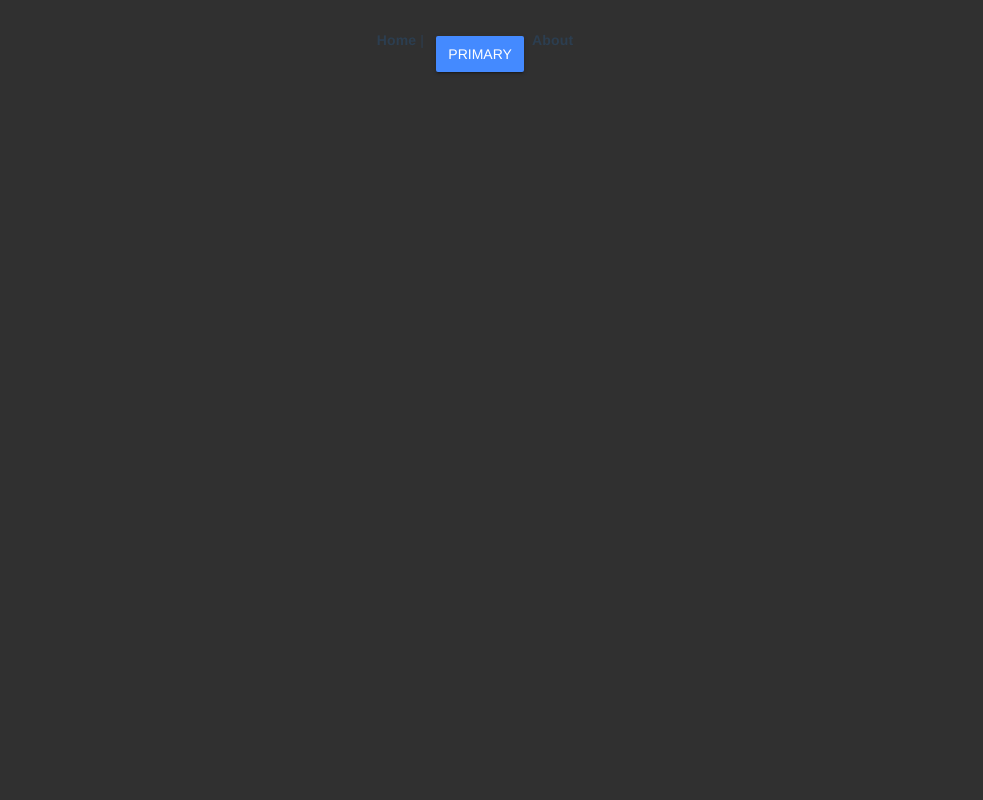
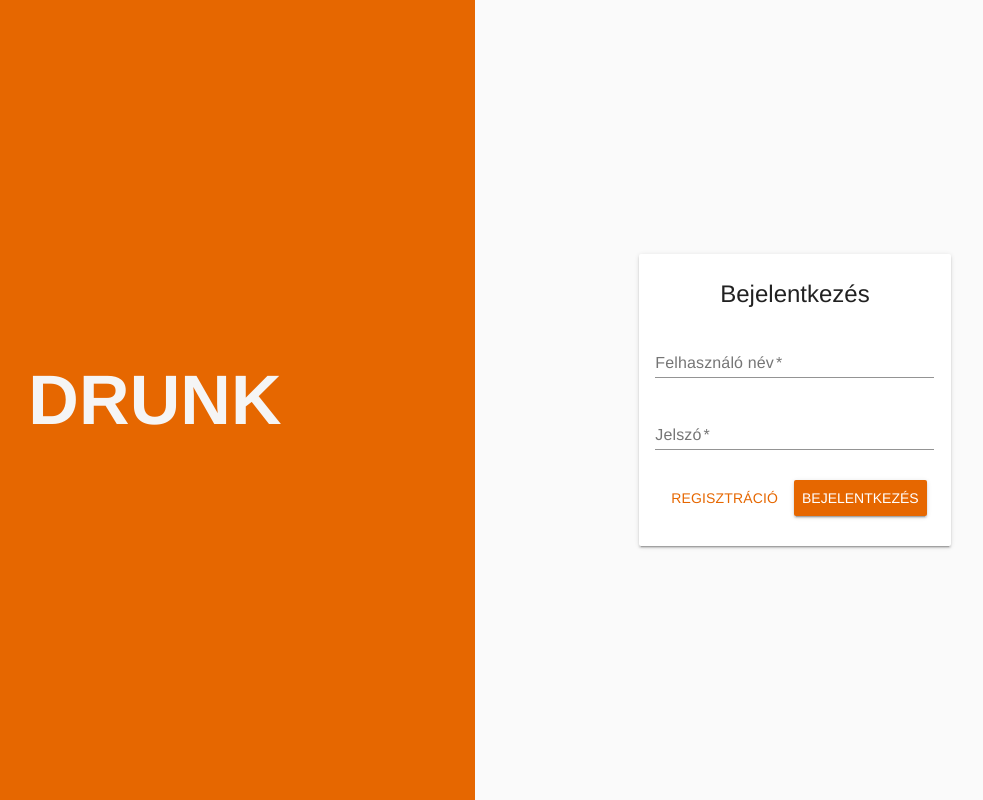
Before and after one commit to gszasza1/-Drunk_V2, a Vue app in the folder frontend/: page /login in a window 1280 px wide. Shown: the whole page, without its empty margins (165-1148 px from the left). Built offline with nearby package versions, Linux system fonts and the light colour scheme; the HTML template or start-up script is replaced by a standard one.

Commit message:
feat: added Login page

```diff
--- a/frontend/package.json
+++ b/frontend/package.json
@@ -16,9 +16,11 @@
     "vue-material": "^1.0.0-beta-15",
     "vue-property-decorator": "^8.4.2",
     "vue-router": "^3.2.0",
+    "vuelidate": "^0.7.5",
     "vuex": "^3.4.0"
   },
   "devDependencies": {
+    "@types/vuelidate": "^0.7.13",
     "@typescript-eslint/eslint-plugin": "^2.33.0",
     "@typescript-eslint/parser": "^2.33.0",
     "@vue/cli-plugin-babel": "~4.5.0",
--- a/frontend/src/App.vue
+++ b/frontend/src/App.vue
@@ -1,10 +1,5 @@
 <template>
   <div id="app">
-    <div id="nav">
-      <router-link to="/">Home</router-link> |
-      <md-button class="md-raised md-primary">Primary</md-button>
-      <router-link to="/about">About</router-link>
-    </div>
     <router-view />
   </div>
 </template>
@@ -16,6 +11,13 @@
   -moz-osx-font-smoothing: grayscale;
   text-align: center;
   color: #2c3e50;
+  width: 100vw;
+  height: 100vh;
+  display: flex;
+  * > {
+    width: 100%;
+    height: 100%;
+  }
 }
 
 #nav {
--- a/frontend/src/app.scss
+++ b/frontend/src/app.scss
@@ -1,14 +1,14 @@
 @import "~vue-material/dist/theme/engine"; // Import the theme engine
 
+@import "./variables.scss";
 @include md-register-theme(
   "default",
   (
-    primary: #ff953f,
-    // The primary color of your application
-      accent: #096816,
-    // The accent or secondary color
-      theme: dark // This can be dark or light,,,,,,,
+    primary: $primary,
+    md-theme-default-primary: $primary,
+    accent: #096816,
+    theme: light // This can be dark or light,,,,,,,,,,,,,,,,,,
   )
 );
-@import "~vue-material/dist/components/MdButton/theme";
+
 @import "~vue-material/dist/theme/all";
--- a/frontend/src/main.ts
+++ b/frontend/src/main.ts
@@ -1,15 +1,16 @@
 import './app.scss';
 import './registerServiceWorker';
-import 'vue-material/dist/theme/default-dark.css';
 import 'vue-material/dist/vue-material.min.css';
 
 import Vue from 'vue';
 import VueMaterial from 'vue-material';
+import Vuelidate from 'vuelidate';
 
 import App from './App.vue';
 import router from './router';
 import store from './store';
 
+Vue.use(Vuelidate);
 Vue.config.productionTip = false;
 Vue.use(VueMaterial);
 
--- a/frontend/src/router/index.ts
+++ b/frontend/src/router/index.ts
@@ -1,6 +1,7 @@
-import Vue from "vue";
-import VueRouter, { RouteConfig } from "vue-router";
-import Home from "../views/Home.vue";
+import Vue from 'vue';
+import VueRouter, { RouteConfig } from 'vue-router';
+
+import Home from '../views/Home.vue';
 
 Vue.use(VueRouter);
 
@@ -8,7 +9,7 @@ const routes: Array<RouteConfig> = [
   {
     path: "/",
     name: "Home",
-    component: Home
+    component: Home,
   },
   {
     path: "/about",
@@ -17,14 +18,20 @@ const routes: Array<RouteConfig> = [
     // this generates a separate chunk (about.[hash].js) for this route
     // which is lazy-loaded when the route is visited.
     component: () =>
-      import(/* webpackChunkName: "about" */ "../views/About.vue")
-  }
+      import(/* webpackChunkName: "about" */ "../views/About.vue"),
+  },
+  {
+    path: "/login",
+    name: "Login",
+    component: () =>
+      import(/* webpackChunkName: "about" */ "../views/Login.vue"),
+  },
 ];
 
 const router = new VueRouter({
   mode: "history",
   base: process.env.BASE_URL,
-  routes
+  routes,
 });
 
 export default router;
--- a/frontend/src/shims-tsx.d.ts
+++ b/frontend/src/shims-tsx.d.ts
@@ -1,4 +1,4 @@
-import Vue, { VNode } from "vue";
+import Vue, { VNode } from 'vue';
 
 declare global {
   namespace JSX {
--- a/frontend/src/variables.scss
+++ b/frontend/src/variables.scss
@@ -0,0 +1,2 @@
+$primary: #e66700;
+$secondary: #f5f5f5;
--- /dev/null
+++ b/frontend/src/views/Login.vue
@@ -0,0 +1,116 @@
+<template>
+  <div class="init">
+    <div><p>Drunk</p></div>
+    <div>
+      <form novalidate class="md-layout" @submit.prevent="validateUser">
+        <md-card class="md-layout-item ">
+          <md-card-header>
+            <div class="md-title">Bejelentkezés</div>
+          </md-card-header>
+          <md-card-content>
+            <div class="md-layout md-gutter">
+              <div class="md-layout-item md-small-size-100">
+                <md-field :class="getValidationClass('username')">
+                  <label for="username">Felhasználó név</label>
+                  <md-input
+                    required
+                    name="username"
+                    id="username"
+                    v-model="form.username"
+                  />
+                  <span v-if="!$v.form.username.required" class="md-error"
+                    >Kötelező mező</span
+                  >
+                </md-field>
+                <md-field :class="getValidationClass('password')">
+                  <label for="password">Jelszó</label>
+                  <md-input
+                    required
+                    name="password"
+                    id="password"
+                    v-model="form.password"
+                  />
+                  <span v-if="!$v.form.password.required" class="md-error"
+                    >Kötelező mező</span
+                  >
+                </md-field>
+              </div>
+            </div>
+            <md-button to="/register" class="md-primary"
+              >Regisztráció</md-button
+            >
+            <md-button type="submit" class="md-raised md-primary"
+              >Bejelentkezés</md-button
+            >
+          </md-card-content>
+        </md-card>
+      </form>
+    </div>
+  </div>
+</template>
+
+<script lang="ts">
+import { validationMixin } from "vuelidate";
+import { Component, Vue } from "vue-property-decorator";
+import { mixins } from "vue-class-component";
+import { required, minLength, between } from "vuelidate/lib/validators";
+
+export default {
+  name: "FormValidation",
+  mixins: [validationMixin],
+  data: () => ({
+    form: {
+      username: null,
+      password: null,
+    },
+  }),
+  validations: {
+    form: {
+      username: {
+        required,
+      },
+      password: {
+        required,
+      },
+    },
+  },
+  methods: {
+    getValidationClass(fieldName) {
+      const field = this.$v.form[fieldName];
+
+      if (field) {
+        return {
+          "md-invalid": field.$invalid && field.$dirty,
+        };
+      }
+    },
+    validateUser() {
+      this.$v.$touch();
+    },
+  },
+};
+</script>
+<style lang="scss" scoped>
+@import "../variables.scss";
+
+.init {
+  display: flex;
+  flex-direction: row;
+  width: 100%;
+  height: 100%;
+  > * {
+    flex: 1;
+    display: flex;
+    justify-content: center;
+    align-items: center;
+    &:first-child {
+      background-color: $primary;
+      user-select: none;
+      text-transform: uppercase;
+      font-size: 70px;
+      font-weight: 800;
+      color: $secondary;
+    }
+  }
+}
+</style>
```
Also changed, not shown: 1 other file (tests, documents, lock files or other folders).
